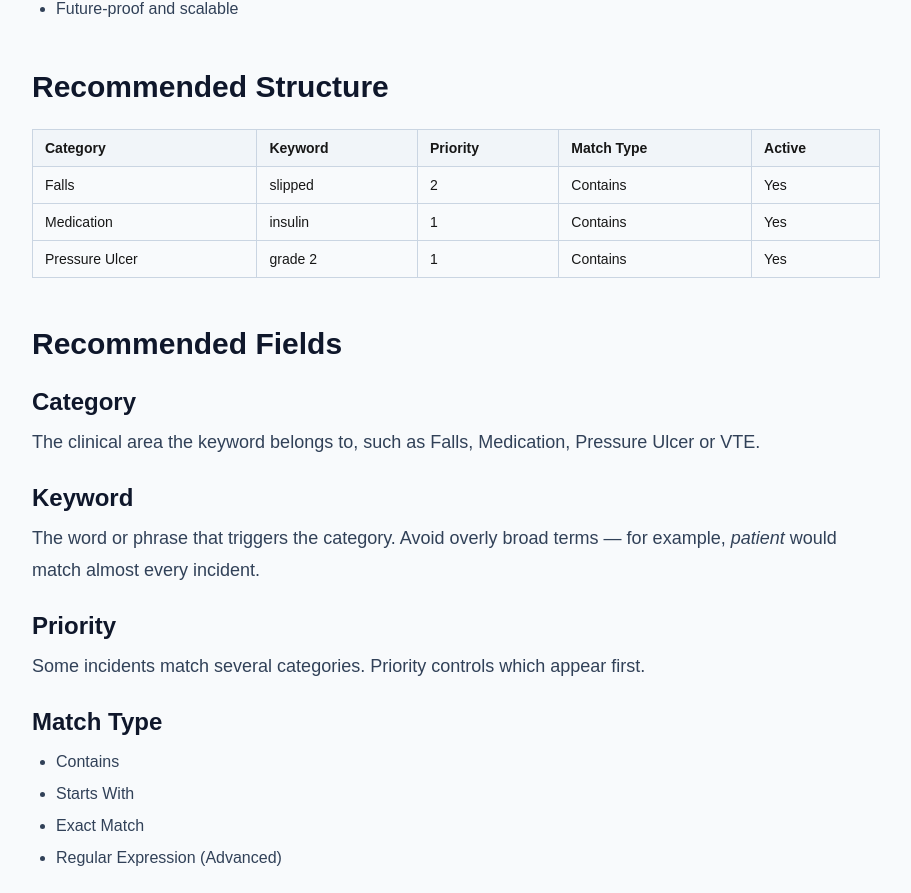
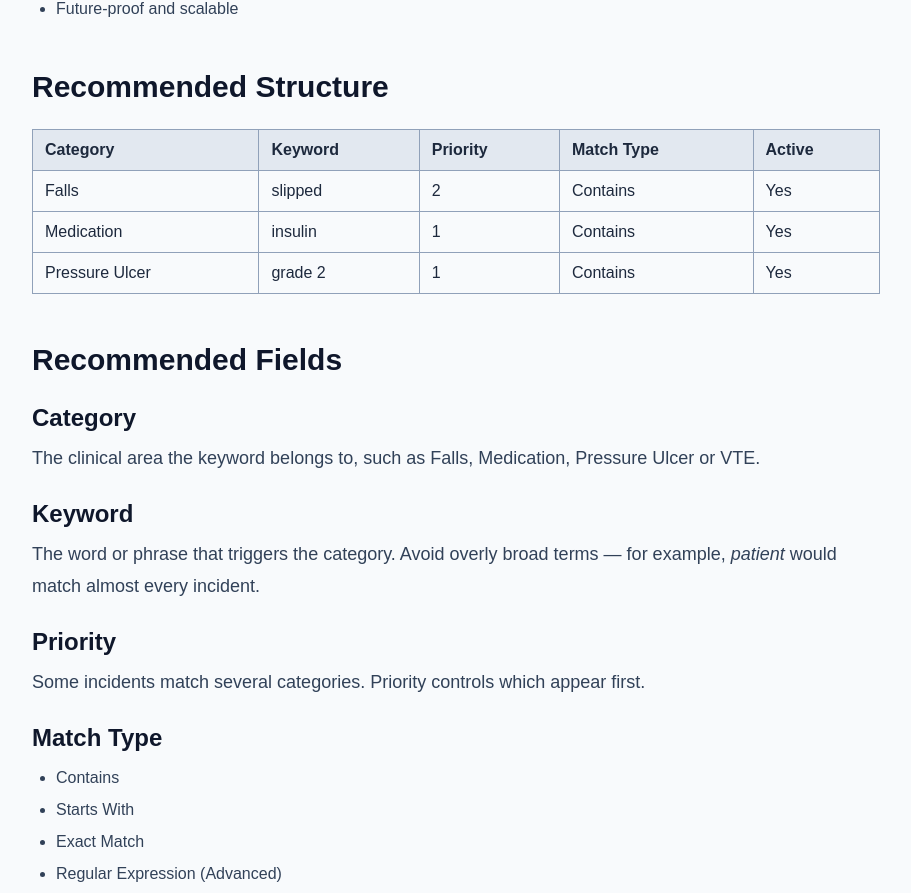
Before and after one commit to 24Mark8/templatecanvasiq, a Next.js app: page /articles/part-3 in a window 1280 px wide. Shown: the part 819-1712 px from the top of the page, without its empty margins (184-1095 px from the left). Built offline with nearby package versions, Linux system fonts and the light colour scheme.

Commit message:
Update page.tsx

```diff
--- a/app/articles/part-3/page.tsx
+++ b/app/articles/part-3/page.tsx
@@ -58,43 +58,44 @@ export default function ArticlePart3() {
               Recommended Structure
             </h2>
 
-            <table className="mt-6 w-full border border-slate-300 text-sm">
-              <thead className="bg-slate-100">
+<table className="mt-6 w-full border border-slate-400 text-base text-slate-800">
+  <thead className="bg-slate-200">
     <tr>
-                  <th className="border border-slate-300 px-3 py-2 text-left">Category</th>
-                  <th className="border border-slate-300 px-3 py-2 text-left">Keyword</th>
-                  <th className="border border-slate-300 px-3 py-2 text-left">Priority</th>
-                  <th className="border border-slate-300 px-3 py-2 text-left">Match Type</th>
-                  <th className="border border-slate-300 px-3 py-2 text-left">Active</th>
+      <th className="border border-slate-400 px-3 py-2 text-left">Category</th>
+      <th className="border border-slate-400 px-3 py-2 text-left">Keyword</th>
+      <th className="border border-slate-400 px-3 py-2 text-left">Priority</th>
+      <th className="border border-slate-400 px-3 py-2 text-left">Match Type</th>
+      <th className="border border-slate-400 px-3 py-2 text-left">Active</th>
     </tr>
   </thead>
 
   <tbody>
     <tr>
-                  <td className="border border-slate-300 px-3 py-2">Falls</td>
-                  <td className="border border-slate-300 px-3 py-2">slipped</td>
-                  <td className="border border-slate-300 px-3 py-2">2</td>
-                  <td className="border border-slate-300 px-3 py-2">Contains</td>
-                  <td className="border border-slate-300 px-3 py-2">Yes</td>
+      <td className="border border-slate-400 px-3 py-2">Falls</td>
+      <td className="border border-slate-400 px-3 py-2">slipped</td>
+      <td className="border border-slate-400 px-3 py-2">2</td>
+      <td className="border border-slate-400 px-3 py-2">Contains</td>
+      <td className="border border-slate-400 px-3 py-2">Yes</td>
     </tr>
 
     <tr>
-                  <td className="border border-slate-300 px-3 py-2">Medication</td>
-                  <td className="border border-slate-300 px-3 py-2">insulin</td>
-                  <td className="border border-slate-300 px-3 py-2">1</td>
-                  <td className="border border-slate-300 px-3 py-2">Contains</td>
-                  <td className="border border-slate-300 px-3 py-2">Yes</td>
+      <td className="border border-slate-400 px-3 py-2">Medication</td>
+      <td className="border border-slate-400 px-3 py-2">insulin</td>
+      <td className="border border-slate-400 px-3 py-2">1</td>
+      <td className="border border-slate-400 px-3 py-2">Contains</td>
+      <td className="border border-slate-400 px-3 py-2">Yes</td>
     </tr>
 
     <tr>
-                  <td className="border border-slate-300 px-3 py-2">Pressure Ulcer</td>
-                  <td className="border border-slate-300 px-3 py-2">grade 2</td>
-                  <td className="border border-slate-300 px-3 py-2">1</td>
-                  <td className="border border-slate-300 px-3 py-2">Contains</td>
-                  <td className="border border-slate-300 px-3 py-2">Yes</td>
+      <td className="border border-slate-400 px-3 py-2">Pressure Ulcer</td>
+      <td className="border border-slate-400 px-3 py-2">grade 2</td>
+      <td className="border border-slate-400 px-3 py-2">1</td>
+      <td className="border border-slate-400 px-3 py-2">Contains</td>
+      <td className="border border-slate-400 px-3 py-2">Yes</td>
     </tr>
   </tbody>
 </table>
+
           </section>
 
           {/* FIELDS */}
```
Lines whose indentation alone changed are shown as unchanged.
